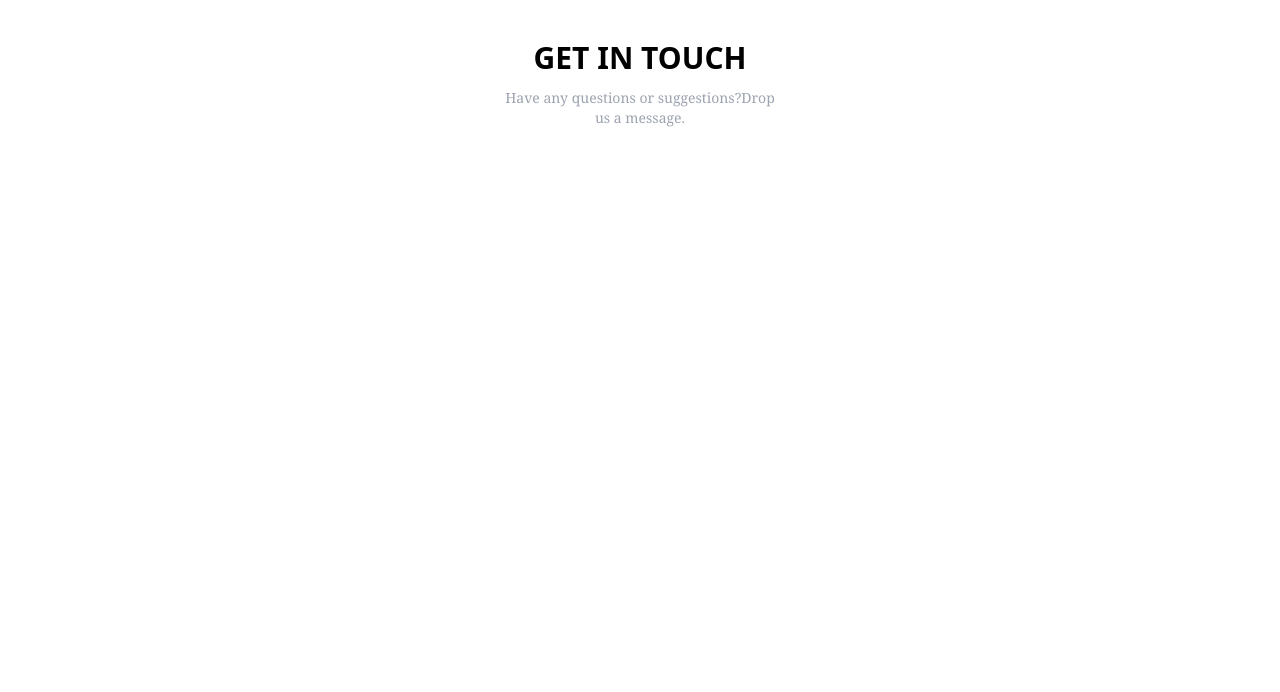
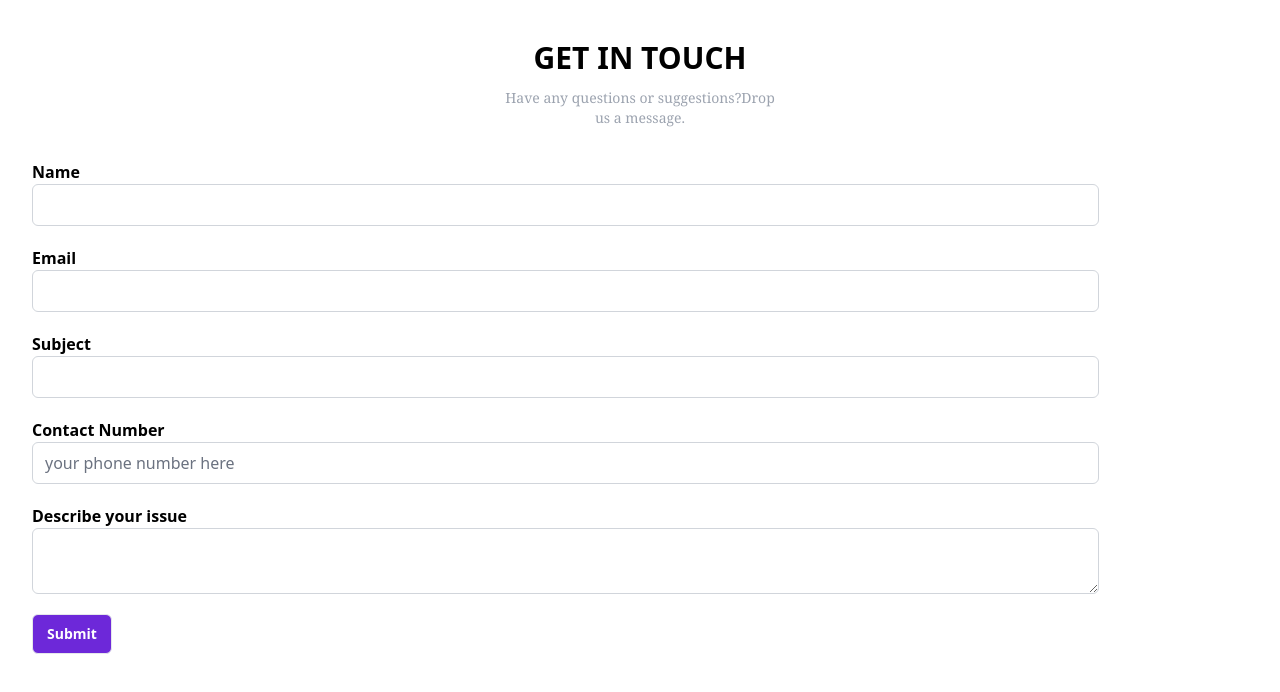
Before and after one commit to erfanajorlu/Responsive-page, a plain HTML site: page RESPONSIVE PAGE/src/index.html in a window 1280 px wide. Drawn offline with nearby package versions, Linux system fonts and the light colour scheme.

Commit message:
form and button created

```diff
--- a/RESPONSIVE PAGE/src/index.html
+++ b/RESPONSIVE PAGE/src/index.html
@@ -11,9 +11,62 @@
   <body>
     <div class="flex justify-center items-center flex-col">
       <div class="text-3xl mt-10 font-semibold">GET IN TOUCH</div>
-      <div class="items-center flex justify-center font-serif text-sm flex-col py-3 text-gray-400">
-        <p class="my-0">Have any questions or suggestions?Drop </p>
-        <p> us a message.</p>
+
+      <div
+        class="items-center flex justify-center font-serif text-sm flex-col py-3 text-gray-400"
+      >
+        <p class="my-0">Have any questions or suggestions?Drop</p>
+        <p>us a message.</p>
+      </div>
+
+      <div class="w-full font-bold">
+        <form action="">
+          <div class="w-10/12 ml-8 my-5 flex flex-col justify-center">
+            <label for="Name"> Name </label>
+            <input
+              class="font-thin w-full border rounded-md border-gray-300 focus:outline-none focus:border-violet-500 focus:ring-violet-500"
+              type="text"
+              id="Name"
+            />
+          </div>
+          <div class="w-10/12 ml-8 my-5 flex flex-col justify-center">
+            <label for="email"> Email </label>
+            <input
+              class="font-thin border rounded-md border-gray-300 focus:outline-none focus:border-violet-500 focus:ring-violet-500"
+              type="email"
+              id="email"
+            />
+          </div>
+          <div class="w-10/12 ml-8 my-5 flex flex-col justify-center">
+            <label for="subject"> Subject </label>
+            <input
+              class="font-thin border rounded-md border-gray-300 focus:outline-none focus:border-violet-500 focus:ring-violet-500"
+              type="text"
+              id="subject"
+            />
+          </div>
+          <div class="w-10/12 ml-8 my-5 flex flex-col justify-center">
+            <label for="number"> Contact Number </label>
+            <input
+              class="font-thin border rounded-md border-gray-300 focus:outline-none focus:border-violet-500 focus:ring-violet-500"
+              type="number"
+              id="number"
+              placeholder="your phone number here"
+            />
+          </div>
+          <div class="w-10/12 ml-8 my-5 flex flex-col justify-center">
+            <label for="box"> Describe your issue </label>
+            <textarea
+              class="font-thin border rounded-md border-gray-300 focus:outline-none focus:border-violet-500 focus:ring-violet-500"
+              id="box"
+              placeholder="Describe your issue here in detail...."
+            >
+            </textarea>
+          </div>
+        </form>
+        <div>
+            <button class="border text-center flex justify-center items-center rounded-md bg-violet-700 w-20 h-10 ml-8 text-white text-sm cursor-pointer hover:bg-white hover:text-violet-700 ">Submit</button>
+        </div>
       </div>
     </div>
   </body>
```
